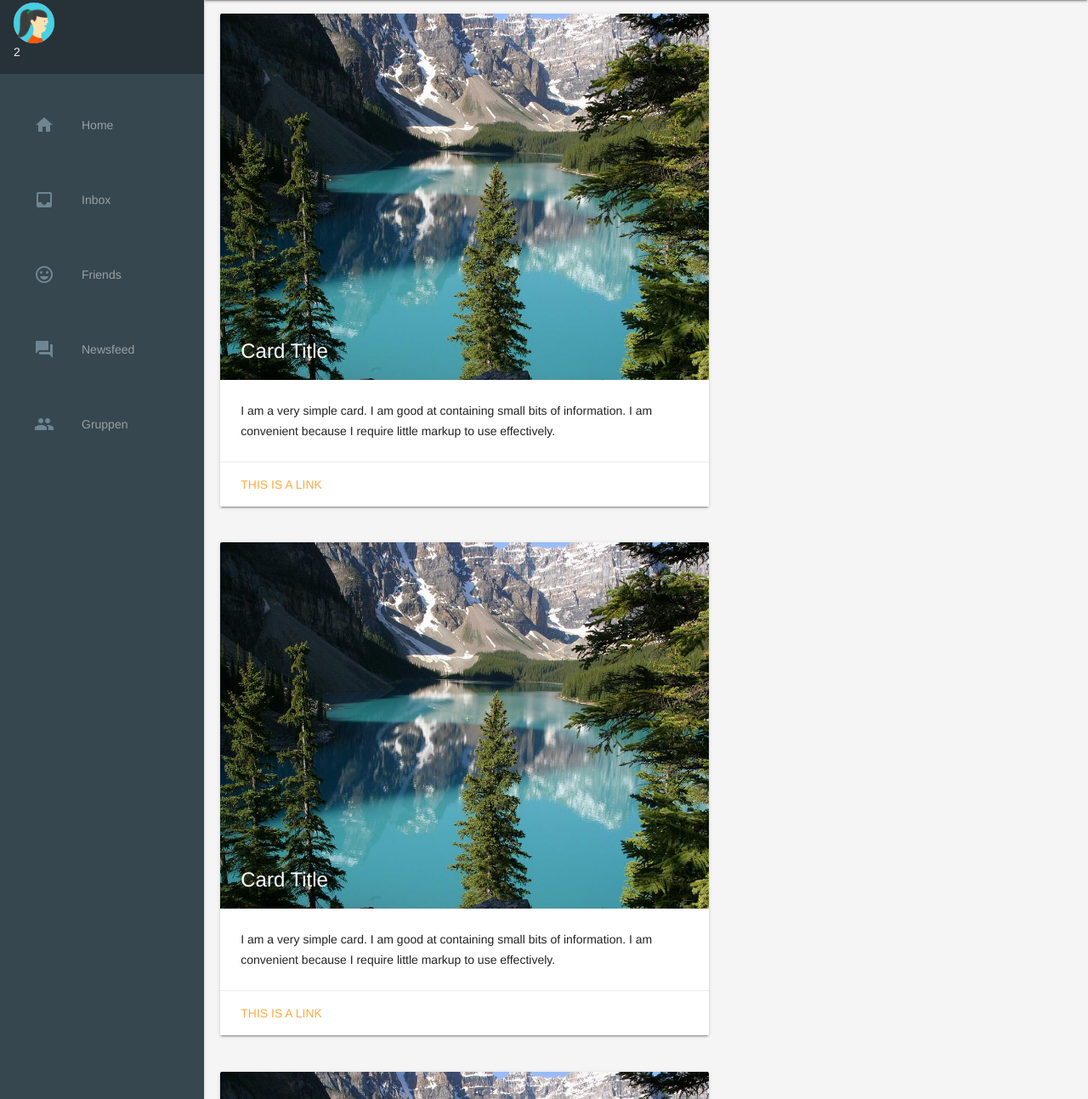
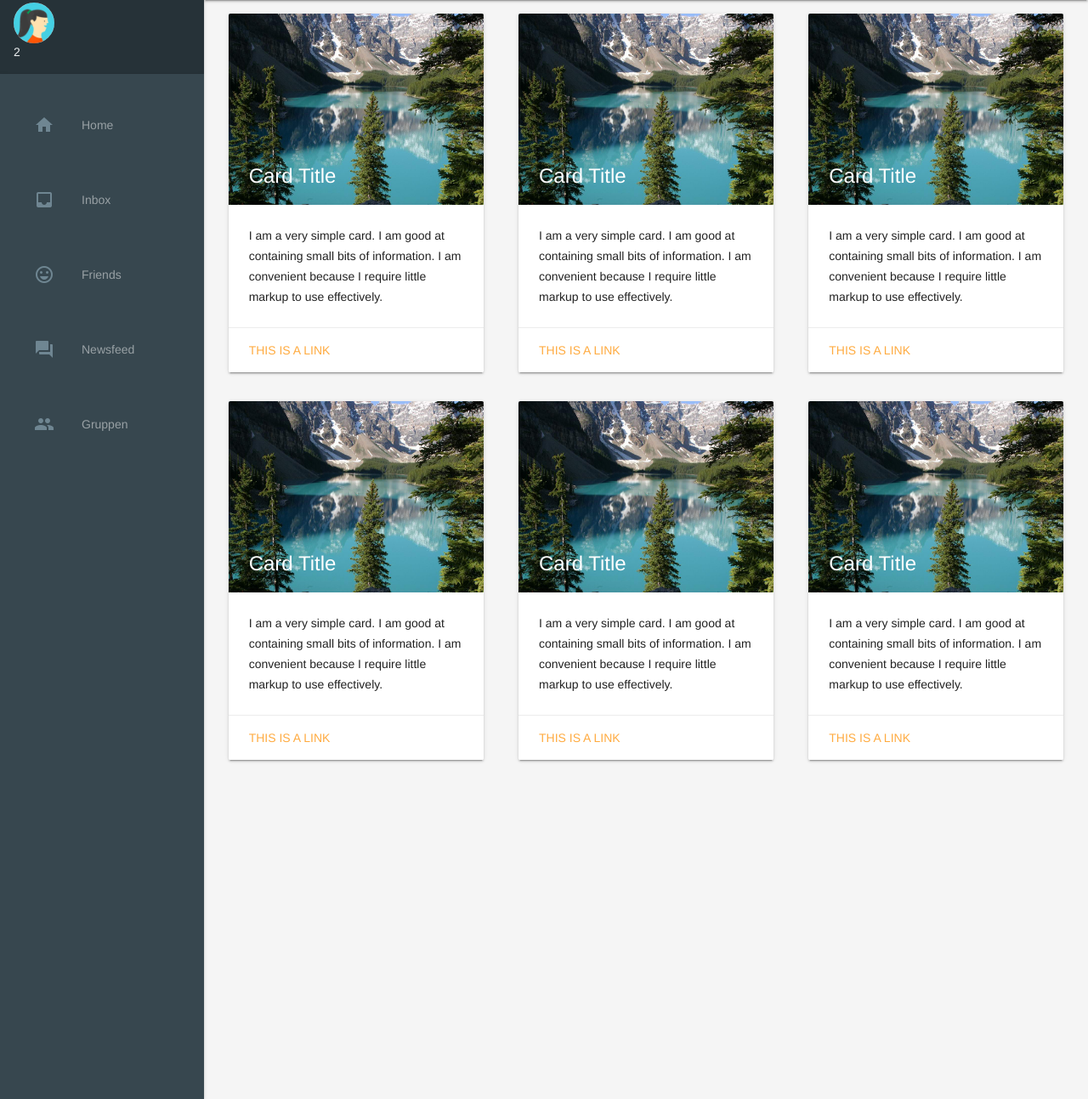
Before and after one commit to Florian-Fritzl-FH-Hagenberg/whoopleFH, a PHP site: page /feed.php in a window 1280 px wide. Shown: the part 64-1357 px from the top of the page at 85% size. Run offline with PHP 8.4, Linux system fonts and the light colour scheme; a user stored in the database is signed in; data comes from the database, SQL or seed files in the repository; data that the repository does not hold is empty.

Commit message:
bissl feed, bissl css, bissl präsentation

```diff
--- a/feed.php
+++ b/feed.php
@@ -84,10 +84,10 @@
                                                                 role="presentation">home</i>Home</a>
             <a class="mdl-navigation__link" href=""><i class="mdl-color-text--blue-grey-400 material-icons"
                                                        role="presentation">inbox</i>Inbox</a>
-            <a class="mdl-navigation__link" href=""><i class="mdl-color-text--blue-grey-400 material-icons"
-                                                       role="presentation">sentiment_very_satisfied</i>Friends</a>
-            <a class="mdl-navigation__link" href=""><i class="mdl-color-text--blue-grey-400 material-icons"
-                                                       role="presentation">forum</i>Newsfeed</a>
+            <a class="mdl-navigation__link" href="friends.php"><i class="mdl-color-text--blue-grey-400 material-icons"
+                                                                  role="presentation">sentiment_very_satisfied</i>Friends</a>
+            <a class="mdl-navigation__link" href="feed.php"><i class="mdl-color-text--blue-grey-400 material-icons"
+                                                               role="presentation">forum</i>Newsfeed</a>
             <a class="mdl-navigation__link" href=""><i class="mdl-color-text--blue-grey-400 material-icons"
                                                        role="presentation">people</i>Gruppen</a>
             <div class="mdl-layout-spacer"></div>
@@ -216,46 +216,6 @@
                     </div>
                 </div>
             </div>
-
-            <div class="row">
-                <div class="col s12 m7">
-                    <div class="card">
-                        <div class="card-image">
-                            <img src="images/sample-1.jpg">
-                            <span class="card-title">Card Title</span>
-                        </div>
-                        <div class="card-content">
-                            <p>I am a very simple card. I am good at containing small bits of information.
-                                I am convenient because I require little markup to use effectively.</p>
-                        </div>
-                        <div class="card-action">
-                            <a href="#">This is a link</a>
-                        </div>
-                    </div>
-                </div>
-            </div>
-
-            <div class="row">
-                <div class="col s12 m7">
-                    <div class="card">
-                        <div class="card-image">
-                            <img src="images/sample-1.jpg">
-                            <span class="card-title">Card Title</span>
-                        </div>
-                        <div class="card-content">
-                            <p>I am a very simple card. I am good at containing small bits of information.
-                                I am convenient because I require little markup to use effectively.</p>
-                        </div>
-                        <div class="card-action">
-                            <a href="#">This is a link</a>
-                        </div>
-                    </div>
-                </div>
-            </div>
-
-
-
-
         </div>
     </main>
 </div>
--- a/styles.css
+++ b/styles.css
@@ -1316,12 +1316,10 @@
     padding: 100px;
 }
 */
-<<<<<<< HEAD
 .card {
     width:300px;
     margin-bottom: 0.5em;
 }
-=======
 
 /* SUCHFELD */
 
@@ -1368,5 +1366,7 @@
 .tt-suggestion p {
     margin: 0;
 }
-
->>>>>>> bad6319633bd7ab7226529d5f2e5c4a1f6fde444
+.card {
+    width:300px;
+    margin-bottom: 0.5em;
+}
```
Also changed, not shown: 1 other file.
